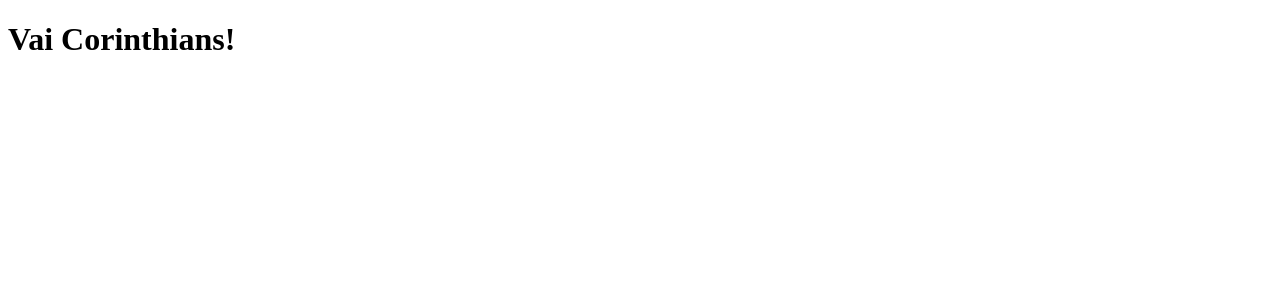
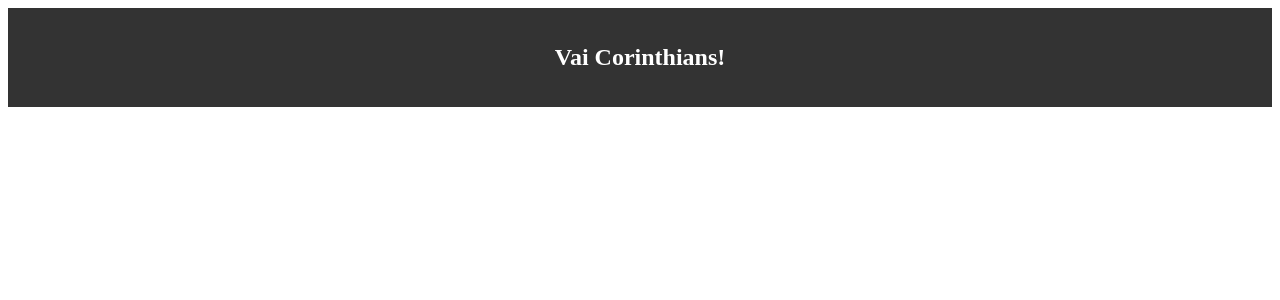
Before and after one commit to fbarufa/clone-tabnews, a Next.js app: page / in a window 1280 px wide. Shown: the top 300 px of the page. Built offline with nearby package versions, Linux system fonts and the light colour scheme.

Commit message:
adding dark mode for the sake of my eyes

```diff
--- a/pages/index.js
+++ b/pages/index.js
@@ -1,5 +1,11 @@
 function Home(){
-    return <h1>Vai Corinthians!</h1>
+
+    return (
+        <div style={{ backgroundColor: '#333', color: 'white', padding: '20px', textAlign: 'center' }}>
+          <h1 style={{ fontSize: '24px' }}>Vai Corinthians!</h1>
+        </div>
+      );
+
 }
 
 export default Home;
```
